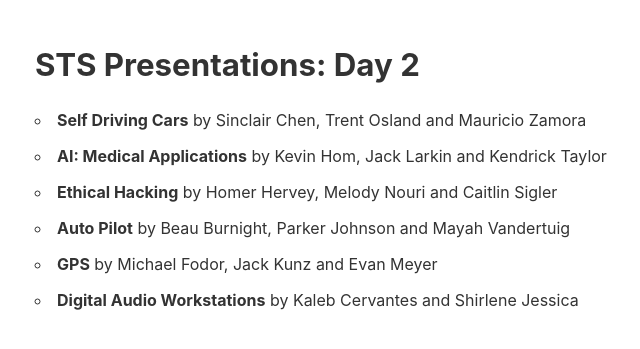
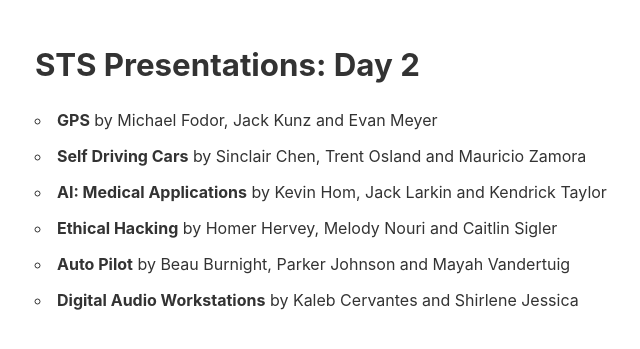
Before and after one commit to jacksonjw12/mbannister.github.io, a Jekyll site: the page built from _teaching/10-f16/Slides/sts2.md, in a window 1280 px wide. Shown: the top 349 px of the page, without its empty margins (149-789 px from the left). Built offline with Jekyll 4.4.1, drawn with Linux system fonts in a browser that asks for light colours.

Commit message:
Changed STS schedule

```diff
--- a/_teaching/10-f16/Slides/sts2.md
+++ b/_teaching/10-f16/Slides/sts2.md
@@ -6,9 +6,9 @@ mathjax: true
 
 # STS Presentations: Day 2
 
+- __GPS__ by Michael Fodor, Jack Kunz and Evan Meyer
 - __Self Driving Cars__ by Sinclair Chen, Trent Osland and Mauricio Zamora
 - __AI: Medical Applications__ by Kevin Hom, Jack Larkin and Kendrick Taylor
 - __Ethical Hacking__ by Homer Hervey, Melody Nouri and Caitlin Sigler
 - __Auto Pilot__ by Beau Burnight, Parker Johnson and Mayah Vandertuig
-- __GPS__ by Michael Fodor, Jack Kunz and Evan Meyer
 - __Digital Audio Workstations__ by Kaleb Cervantes and Shirlene Jessica
```
